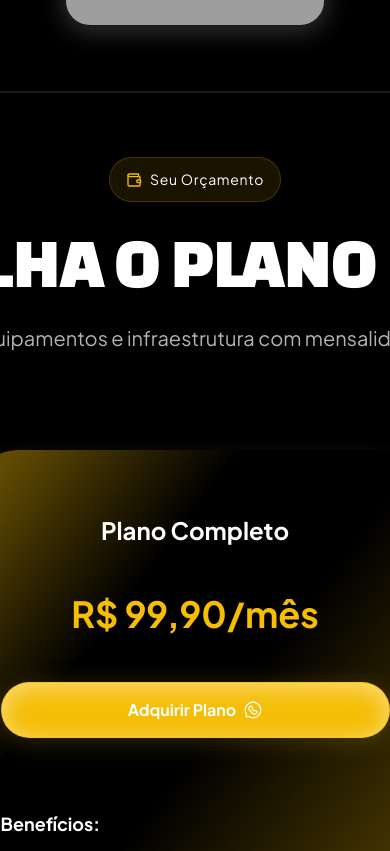
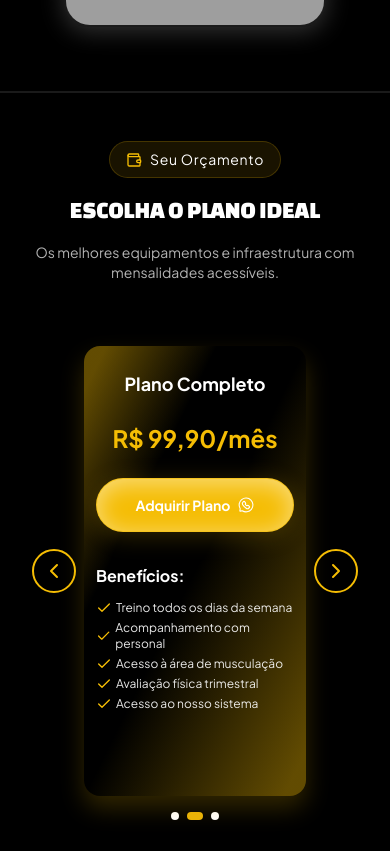
Before and after one commit to Gabriel-Vignoli/FitPlan-Landing-Page, a React (Vite) app: page / in a window 390 px wide. Shown: the part 8773-9624 px from the top of the page. Built offline with nearby package versions, Linux system fonts and the light colour scheme; grey boxes are pictures that could not be loaded.

Commit message:
feat: make PlanCard, PlanList, and PlanSection responsive

```diff
--- a/src/components/PlanCard.jsx
+++ b/src/components/PlanCard.jsx
@@ -1,14 +1,26 @@
+// PlanCard.jsx
 import Button from "./Button";
 import { Check } from "lucide-react";
 
-const PlanCard = ({ title, price, benefits, isSelected = false }) => {
+const PlanCard = ({
+  title,
+  price,
+  benefits,
+  isSelected = false,
+  screenSize = "mobile",
+}) => {
   return (
     <div
-      className={`relative flex flex-col justify-between overflow-hidden rounded-[50px] px-8 pt-16 transition-all duration-500 ${
-        isSelected
-          ? "z-10 h-[598px] w-[453px] scale-100"
-          : "z-0 h-[500px] w-[380px] scale-95 opacity-80"
-      }`}
+  className={`relative flex flex-col justify-between overflow-hidden rounded-2xl px-3 pb-2 pt-6 transition-all duration-500 md:rounded-3xl md:px-12 md:pb-6 md:pt-12 lg:rounded-[30px] lg:px-4 lg:pb-4 lg:pt-6 xl:rounded-[50px] xl:px-6 xl:pb-6 xl:pt-10 ${
+    isSelected
+      ? screenSize === "desktop"
+        ? "z-10 h-[380px] w-full scale-100 lg:h-[420px] lg:w-[280px] xl:h-[500px] xl:w-[340px]"
+        : "z-10 h-[450px] w-full scale-100 md:h-[540px]"
+      : screenSize === "desktop"
+        ? "z-0 h-[330px] w-full scale-95 opacity-80 lg:h-[370px] lg:w-[230px] xl:h-[460px] xl:w-[290px]"
+        : "z-0 h-[400px] w-full scale-95 opacity-80 md:h-[550px]"
+  }`}
+
       style={{
         background: "black",
         position: "relative",
@@ -37,12 +49,38 @@ const PlanCard = ({ title, price, benefits, isSelected = false }) => {
       />
 
       {/* Content */}
-      <div className={`relative z-10 flex h-full flex-col ${isSelected ? "gap-12" : "gap-5"}`}>
-        <div className={`flex flex-col text-center ${isSelected ? "gap-12" : "gap-5"}`}>
+      <div
+        className={`relative z-10 flex h-full flex-col ${
+          screenSize === "desktop"
+            ? isSelected
+              ? "gap-4 lg:gap-5 xl:gap-8"
+              : "gap-3 lg:gap-4"
+            : isSelected
+              ? "gap-6 md:gap-8"
+              : "gap-4 md:gap-5"
+        }`}
+      >
+        <div
+          className={`flex flex-col text-center ${
+            screenSize === "desktop"
+              ? isSelected
+                ? "gap-4 lg:gap-5 xl:gap-8"
+                : "gap-3 lg:gap-4"
+              : isSelected
+                ? "gap-6 md:gap-8"
+                : "gap-4 md:gap-5"
+          }`}
+        >
           {/* Title */}
           <h3
             className={`font-bold ${
-              isSelected ? "text-2xl text-white" : "text-xl text-white/70"
+              isSelected
+                ? screenSize === "desktop"
+                  ? "text-base text-white lg:text-lg xl:text-xl"
+                  : "text-lg text-white md:text-xl"
+                : screenSize === "desktop"
+                  ? "text-sm text-white/70 lg:text-base"
+                  : "text-base text-white/70 md:text-lg"
             }`}
           >
             {title}
@@ -50,7 +88,13 @@ const PlanCard = ({ title, price, benefits, isSelected = false }) => {
           {/* Price */}
           <div
             className={`font-extrabold ${
-              isSelected ? "text-4xl text-primary" : "text-3xl text-primary/70"
+              isSelected
+                ? screenSize === "desktop"
+                  ? "text-xl text-primary lg:text-2xl xl:text-3xl"
+                  : "text-2xl text-primary md:text-3xl"
+                : screenSize === "desktop"
+                  ? "text-lg text-primary/70 lg:text-xl xl:text-2xl"
+                  : "text-xl text-primary/70 md:text-2xl"
             }`}
           >
             {price}
@@ -60,34 +104,79 @@ const PlanCard = ({ title, price, benefits, isSelected = false }) => {
         {/* Button */}
         <Button
           variant="primary"
-          className={`${isSelected ? "px-6 py-3 text-base" : "px-4 py-[10px] text-sm"}`}
-          icon={<img src="/wahtsapp-icon.svg" className="h-[18px] w-[18px]" />}
+          className={`${
+            isSelected
+              ? screenSize === "desktop"
+                ? "px-3 py-1 text-xs lg:px-4 lg:py-2 lg:text-sm xl:px-6 xl:py-3 xl:text-base"
+                : "px-4 py-2 text-sm md:px-6 md:py-3 md:text-base"
+              : screenSize === "desktop"
+                ? "px-2 py-1 text-xs lg:px-3 lg:py-2"
+                : "px-3 py-2 text-xs md:text-sm"
+          }`}
+          icon={
+            <img
+              src="/wahtsapp-icon.svg"
+              className={` ${
+                screenSize === "desktop"
+                  ? isSelected
+                    ? "h-3 w-3 lg:h-4 lg:w-4 xl:h-5 xl:w-5"
+                    : "h-3 w-3 lg:h-4 lg:w-4"
+                  : isSelected
+                    ? "h-4 w-4 md:h-5 md:w-5"
+                    : "h-3 w-3 md:h-4 md:w-4"
+              } `}
+            />
+          }
         >
           Adquirir Plano
         </Button>
 
         {/* Benefits */}
-        <div className="mt-6 flex flex-col gap-4">
+        <div
+          className={`mt-2 flex flex-col md:mt-4 lg:mt-2 xl:mt-4 ${
+            screenSize === "desktop" ? "gap-2 lg:gap-3" : "gap-3 md:gap-4"
+          }`}
+        >
           <h4
-            className={`text-lg font-bold ${
-              isSelected ? "text-white" : "text-white/70"
+            className={`${
+              isSelected
+                ? screenSize === "desktop"
+                  ? "text-sm font-bold text-white lg:text-base xl:text-lg"
+                  : "text-base font-bold text-white md:text-lg"
+                : screenSize === "desktop"
+                  ? "text-xs font-bold text-white/70 lg:text-sm"
+                  : "text-sm font-bold text-white/70 md:text-base"
             }`}
           >
             Benefícios:
           </h4>
-          <ul className="flex flex-col gap-2">
+          <ul
+            className={`flex flex-col ${
+              screenSize === "desktop" ? "gap-1 lg:gap-2" : "gap-1 md:gap-2"
+            }`}
+          >
             {benefits.map((benefit, index) => (
-              <li key={index} className="flex items-center gap-2">
+              <li key={index} className="flex items-center gap-1 md:gap-2">
                 <Check
-                  className={`h-5 w-5 ${
-                    isSelected ? "text-primary" : "text-primary/70"
+                  className={`${
+                    isSelected
+                      ? screenSize === "desktop"
+                        ? "h-3 w-3 text-primary lg:h-4 lg:w-4"
+                        : "h-4 w-4 text-primary md:h-5 md:w-5"
+                      : screenSize === "desktop"
+                        ? "h-3 w-3 text-primary/70 lg:h-4 lg:w-4"
+                        : "h-3 w-3 text-primary/70 md:h-4 md:w-4"
                   }`}
                 />
                 <span
                   className={`${
                     isSelected
-                      ? "text-sm text-white/90"
-                      : "text-[12px] text-white/70"
+                      ? screenSize === "desktop"
+                        ? "text-[10px] text-white/90 lg:text-xs"
+                        : "text-xs text-white/90 md:text-sm"
+                      : screenSize === "desktop"
+                        ? "text-[8px] text-white/70 lg:text-[10px]"
+                        : "text-[10px] text-white/70 md:text-xs"
                   }`}
                 >
                   {benefit}
--- a/src/components/PlanList.jsx
+++ b/src/components/PlanList.jsx
@@ -1,3 +1,4 @@
+// PlanList.jsx
 import { ChevronLeft, ChevronRight } from "lucide-react";
 import { useState } from "react";
 import PlanCard from "./PlanCard";
@@ -49,18 +50,46 @@ const PlanList = () => {
   };
 
   return (
-    <section className="flex flex-col items-center justify-center p-8">
-      {/* Cards */}
-      <div className="relative flex w-full items-center justify-center gap-8">
+    <section className="flex flex-col items-center justify-center overflow-hidden p-4 md:p-6 lg:p-4 xl:p-8">
+      {/* Carrossel (visível em dispositivos menores) */}
+      <div className="relative flex w-full items-center justify-center gap-2 md:gap-4 lg:hidden">
         <button
           onClick={handlePrevious}
-          aria-label="Previous Plan"
-          className="rounded-full border-2 border-primary p-2 text-primary transition-all duration-300 hover:bg-primary hover:text-black"
+          aria-label="Plano anterior"
+          className="z-10 rounded-full border-2 border-primary p-2 text-primary transition-all duration-300 hover:bg-primary hover:text-black md:p-3"
         >
           <ChevronLeft size={24} />
         </button>
 
-        <div className="flex items-center justify-center gap-[16px]">
+        <div className="w-full max-w-sm">
+          <PlanCard
+            title={plans[selectedIndex].title}
+            price={plans[selectedIndex].price}
+            benefits={plans[selectedIndex].benefits}
+            isSelected={true}
+          />
+        </div>
+
+        <button
+          onClick={handleNext}
+          aria-label="Próximo plano"
+          className="z-10 rounded-full border-2 border-primary p-2 text-primary transition-all duration-300 hover:bg-primary hover:text-black md:p-3"
+        >
+          <ChevronRight size={24} />
+        </button>
+      </div>
+
+      {/* Layout com todos os cards (visível apenas no desktop) */}
+      <div className="relative hidden w-full max-w-full items-center justify-center px-2 lg:flex">
+        <button
+          onClick={handlePrevious}
+          aria-label="Plano anterior"
+          className="z-10 mr-1 flex-shrink-0 rounded-full border-2 border-primary p-1 text-primary transition-all duration-300 hover:bg-primary hover:text-black lg:mr-2 lg:p-2 xl:mr-4 xl:p-3"
+        >
+          <ChevronLeft size={20} className="lg:h-5 lg:w-5 xl:h-6 xl:w-6" />
+        </button>
+
+        <div className="flex flex-grow items-center justify-center gap-1 overflow-visible lg:gap-2 xl:gap-4">
           {plans.map((plan, index) => (
             <PlanCard
               key={plan.title}
@@ -68,28 +97,31 @@ const PlanList = () => {
               price={plan.price}
               benefits={plan.benefits}
               isSelected={index === selectedIndex}
+              screenSize="desktop"
             />
           ))}
         </div>
 
         <button
           onClick={handleNext}
-          aria-label="Next Plan"
-          className="rounded-full border-2 border-primary p-2 text-primary transition-all duration-300 hover:bg-primary hover:text-black"
+          aria-label="Próximo plano"
+          className="z-10 ml-1 flex-shrink-0 rounded-full border-2 border-primary p-1 text-primary transition-all duration-300 hover:bg-primary hover:text-black lg:ml-2 lg:p-2 xl:ml-4 xl:p-3"
         >
-          <ChevronRight size={24} />
+          <ChevronRight size={20} className="lg:h-5 lg:w-5 xl:h-6 xl:w-6" />
         </button>
       </div>
 
-      {/* Dots */}
-      <div className="mt-[20px] flex gap-[10px]">
+      {/* Dots para navegação */}
+      <div className="mt-4 flex gap-2 md:mt-5">
         {plans.map((_, index) => (
           <button
             key={index}
-            aria-label={`Select ${plans[index].title}`}
+            aria-label={`Selecionar ${plans[index].title}`}
             onClick={() => setSelectedIndex(index)}
-            className={`h-[12px] w-[12px] rounded-full transition-all ${
-              index === selectedIndex ? "w-[20px] bg-yellow-500" : "bg-white"
+            className={`h-2 rounded-full transition-all md:h-3 ${
+              index === selectedIndex
+                ? "w-4 bg-yellow-500 md:w-5"
+                : "w-2 bg-white md:w-3"
             }`}
           />
         ))}
--- a/src/components/PlansSection.jsx
+++ b/src/components/PlansSection.jsx
@@ -1,29 +1,35 @@
 import PlanList from "./PlanList";
-import { Wallet } from "lucide-react"
+import { Wallet } from "lucide-react";
 
 const PlansSection = () => {
   return (
-    <section className="flex flex-col items-center justify-center gap-16 border-b-2 border-b-white/10 p-16" id="planos">
-      <div className="flex flex-col items-center gap-16">
-      <div className="flex flex-col items-center gap-6">
+    <section
+      className="flex flex-col items-center justify-center gap-12 border-b-2 border-b-white/10 px-4 py-12 sm:px-6 sm:py-16 md:gap-16 md:px-12 lg:px-20 xl:px-32"
+      id="planos"
+    >
+      <div className="flex w-full max-w-7xl flex-col items-center gap-12 md:gap-16">
+        {/* Top content */}
+        <div className="flex flex-col items-center gap-4 px-2 sm:px-4 md:gap-6 md:px-0">
           {/* Hat */}
-        <div className="flex items-center gap-2 rounded-full border border-primary/20 bg-primary/10 px-4 py-3 backdrop-blur">
+          <div className="flex items-center gap-2 rounded-full border border-primary/20 bg-primary/10 px-4 py-2 backdrop-blur-sm">
             <Wallet className="h-4 w-4 text-primary" />
             <span className="text-hat font-medium">Seu Orçamento</span>
           </div>
 
           {/* Title */}
-        <h1 className="text-center font-changa text-heading uppercase text-white">
+          <h1 className="text-center font-changa text-2xl uppercase text-white sm:text-3xl md:text-4xl">
             ESCOLHA O PLANO IDEAL
           </h1>
 
           {/* Description */}
-        <p className="max-w-[720px] text-center font-jakarta text-description text-white/70">
-        Os melhores equipamentos e infraestrutura com mensalidades acessíveis.
+          <p className="max-w-2xl text-center font-jakarta text-sm text-white/70 sm:text-base md:text-lg">
+            Os melhores equipamentos e infraestrutura com mensalidades
+            acessíveis.
           </p>
         </div>
-      {/* Cards*/}
-      <PlanList></PlanList>
+
+        {/* Cards */}
+        <PlanList />
       </div>
     </section>
   );
```
Lines whose indentation alone changed are shown as unchanged.
